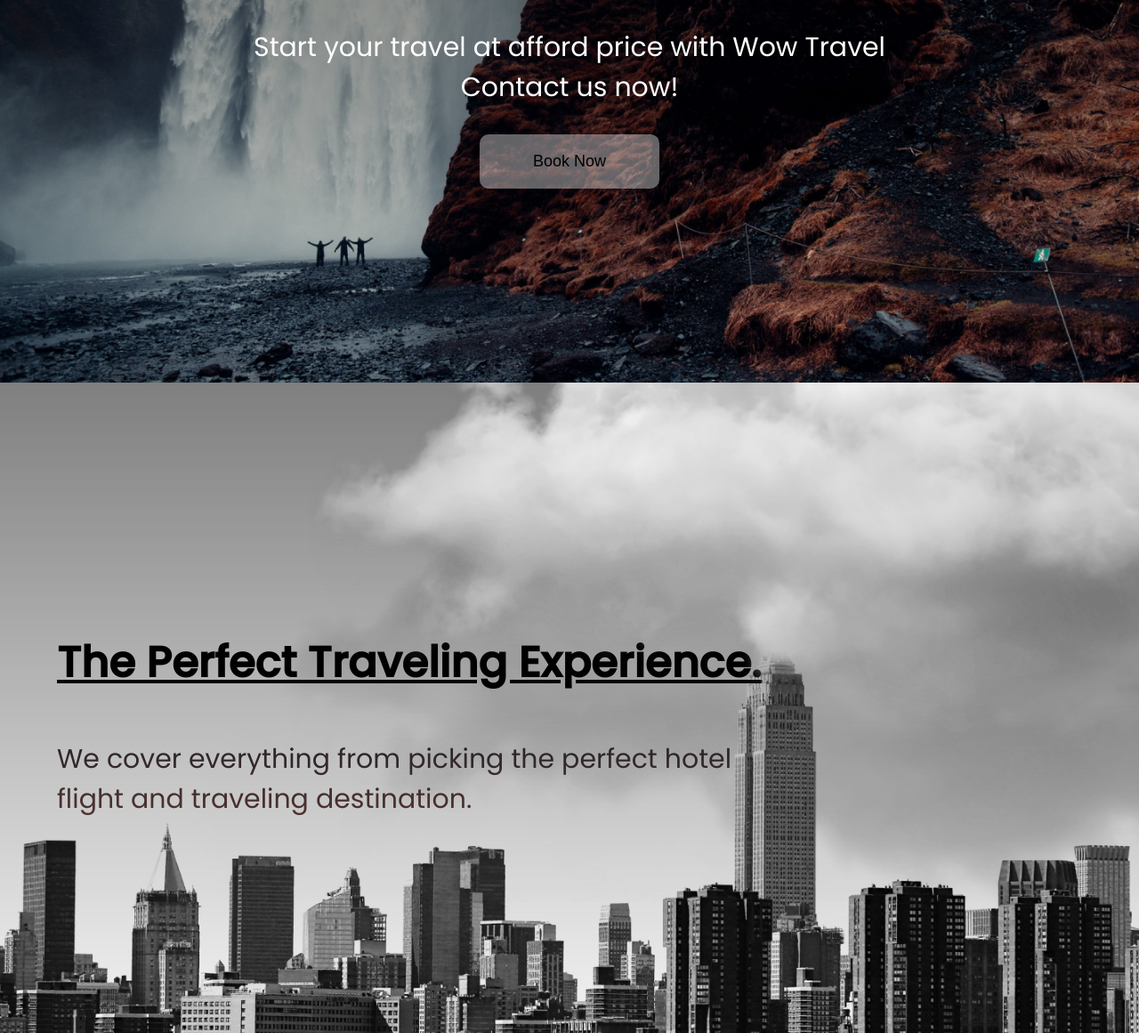
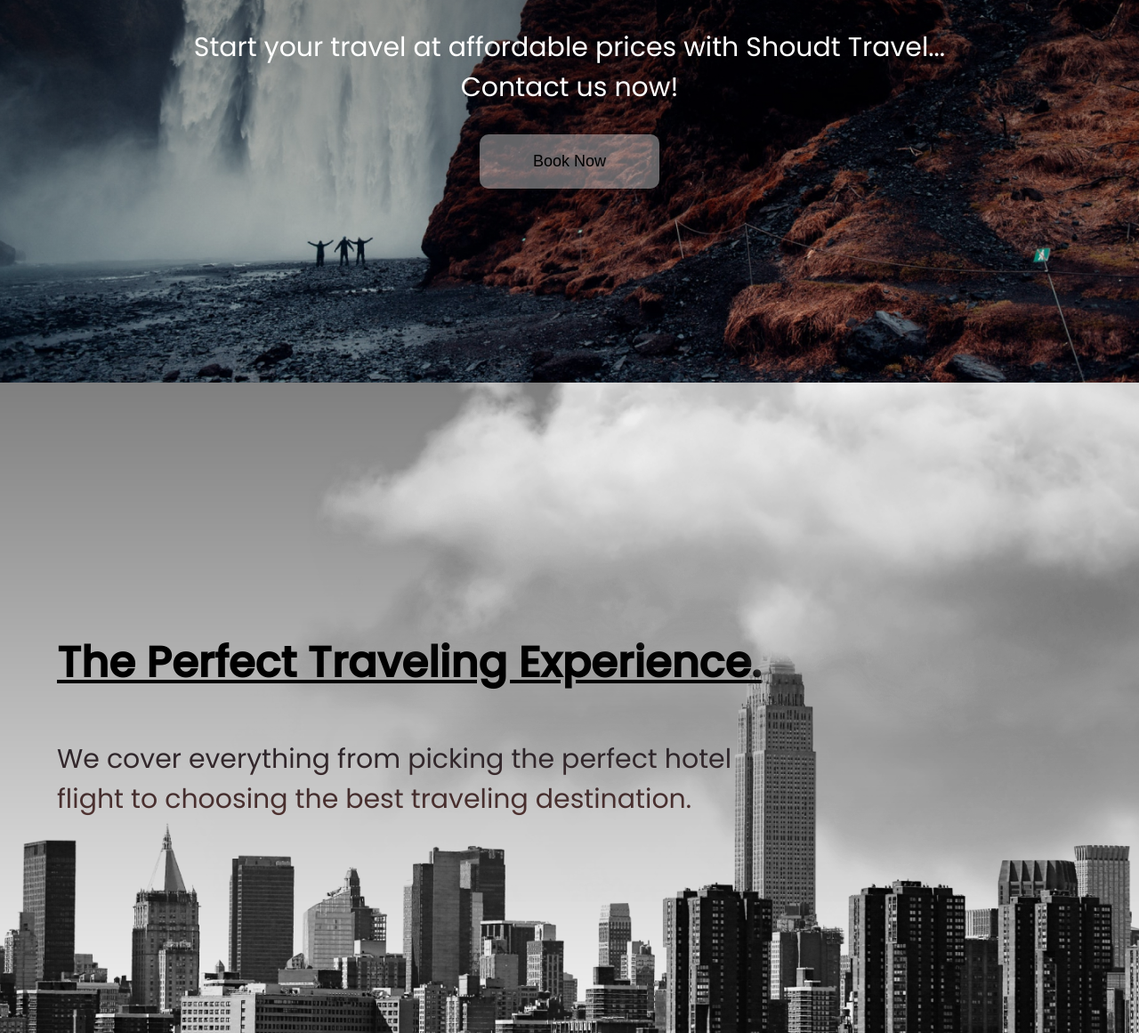
Before and after one commit to shoudto/ShoudtTravel, a plain HTML site: page index.html in a window 1280 px wide. Shown: the part 370-1531 px from the top of the page at 89% size. Drawn offline with Linux system fonts and the light colour scheme; a web font is replaced by a local one.

Commit message:
updating text

```diff
--- a/index.html
+++ b/index.html
@@ -31,7 +31,7 @@
     <!-- Book Page -->
     <section class="hero">
         <h2>Travel Beyond Limits</h2>
-        <h3>Start your travel at afford price with Wow Travel<br>Contact us now!</h3>
+        <h3>Start your travel at affordable prices with Shoudt Travel...<br>Contact us now!</h3>
         <button>Book Now</button>
     </section>
 
@@ -39,7 +39,7 @@
     <section id="location">
         <header class="location-header">
             <h2>The Perfect Traveling Experience.</h2>
-            <h3>We cover everything from picking the perfect hotel<br> flight and traveling destination.</h3>
+            <h3>We cover everything from picking the perfect hotel<br> flight to choosing the best traveling destination.</h3>
             <img src="/img/cloud.png" class="moving-cloud-1 cloud">
             <img src="/img/cloud.png" class="moving-cloud-2 cloud">
         </header>
```
